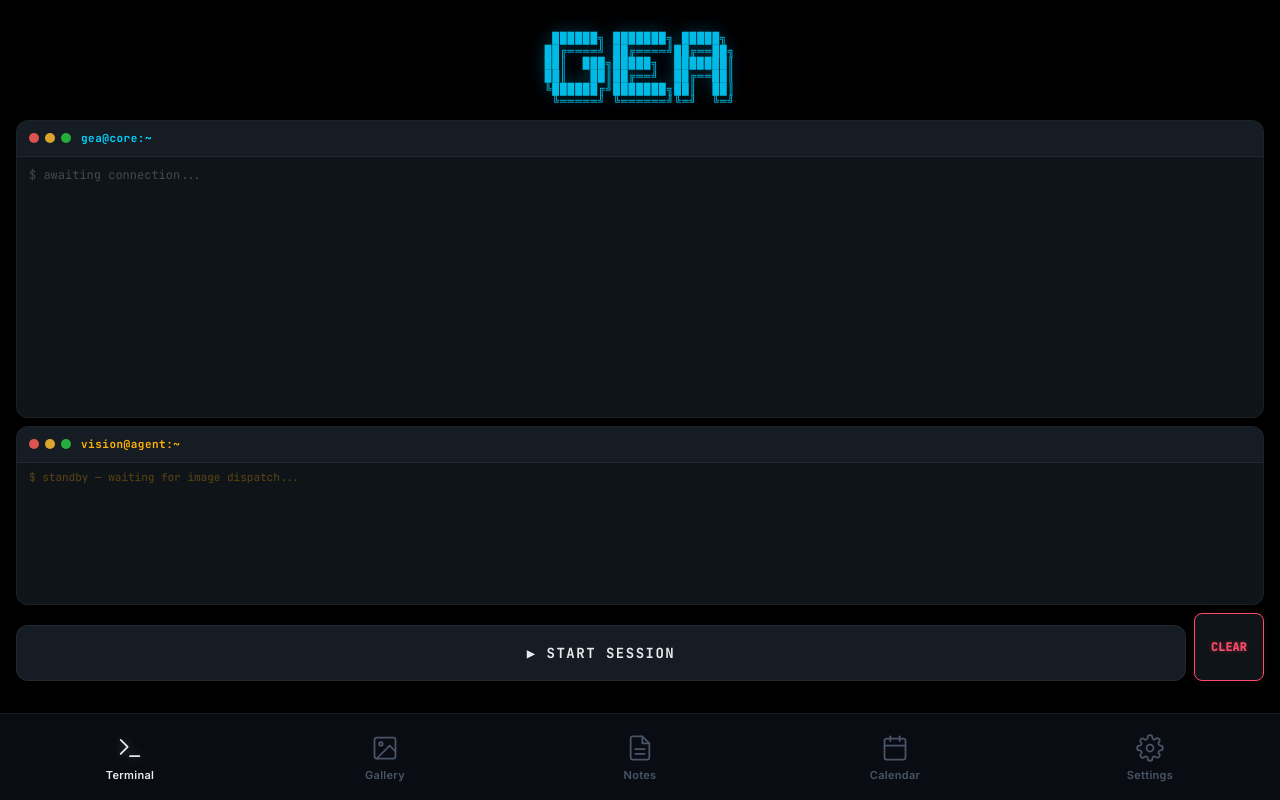
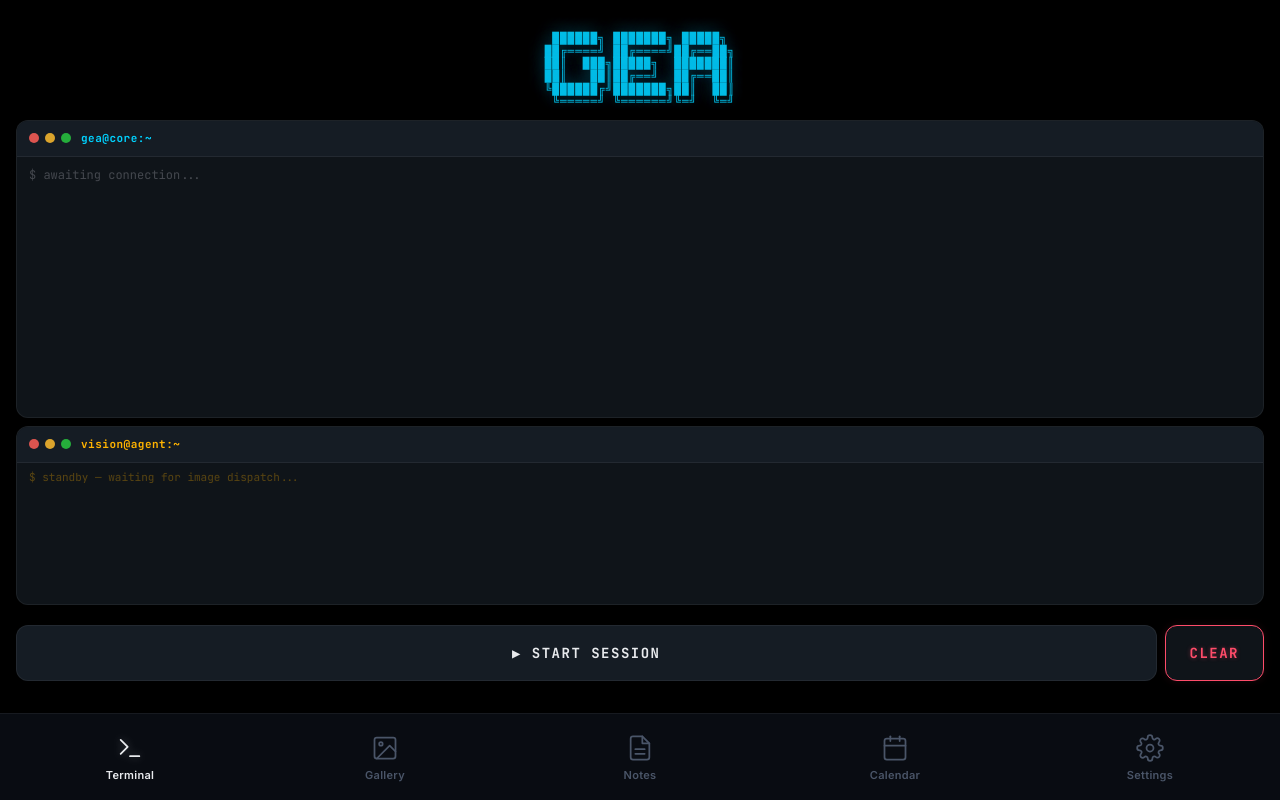
Before and after one commit to igorkaucic/gea, a React (Vite) app: page / in a window 1280 px wide. Built offline with nearby package versions, Linux system fonts and the light colour scheme.

Commit message:
13.8 - deploy

```diff
--- a/public/sw.js
+++ b/public/sw.js
@@ -1,6 +1,6 @@
 // GEA Service Worker â€” Auto-Update Engine
-// VERSION: 13.7
-const CACHE_VERSION = 'gea-v13.7';
+// VERSION: 13.8
+const CACHE_VERSION = 'gea-v13.8';
 const STATIC_CACHE = CACHE_VERSION + '-static';
 
 // Assets to pre-cache on install
--- a/src/components/HomePanel.tsx
+++ b/src/components/HomePanel.tsx
@@ -188,24 +188,19 @@ export default function HomePanel({ isActive, thoughts, statusText, UIState, vis
           {isActive ? '● LIVE SESSION ACTIVE' : '▶ START SESSION'}
         </button>
         <button
+          className="connect-btn"
           onClick={() => {
             if (isActive) stopAll();
             localStorage.removeItem('gea_resume_handle');
             window.dispatchEvent(new CustomEvent('SHOW_TOAST', { detail: '🧠 Memory Cleared' }));
           }}
           style={{
+            flex: '0 0 auto',
+            width: 'auto',
             background: 'var(--bg-surface)',
-            border: '1px solid #FF4C6A',
+            borderColor: '#FF4C6A',
             color: '#FF4C6A',
-            borderRadius: 'var(--radius-sm)',
-            padding: '0 16px',
-            cursor: 'pointer',
-            fontFamily: 'var(--font-mono)',
-            fontSize: '12px',
-            fontWeight: 800,
-            display: 'flex',
-            alignItems: 'center',
-            justifyContent: 'center',
+            padding: '18px 24px',
             textShadow: '0 0 4px rgba(255,76,106,0.4)',
             boxShadow: '0 0 8px rgba(255,76,106,0.1)'
           }}
--- a/src/version.ts
+++ b/src/version.ts
@@ -1 +1 @@
-export const APP_VERSION = '13.7';
+export const APP_VERSION = '13.8';
```
